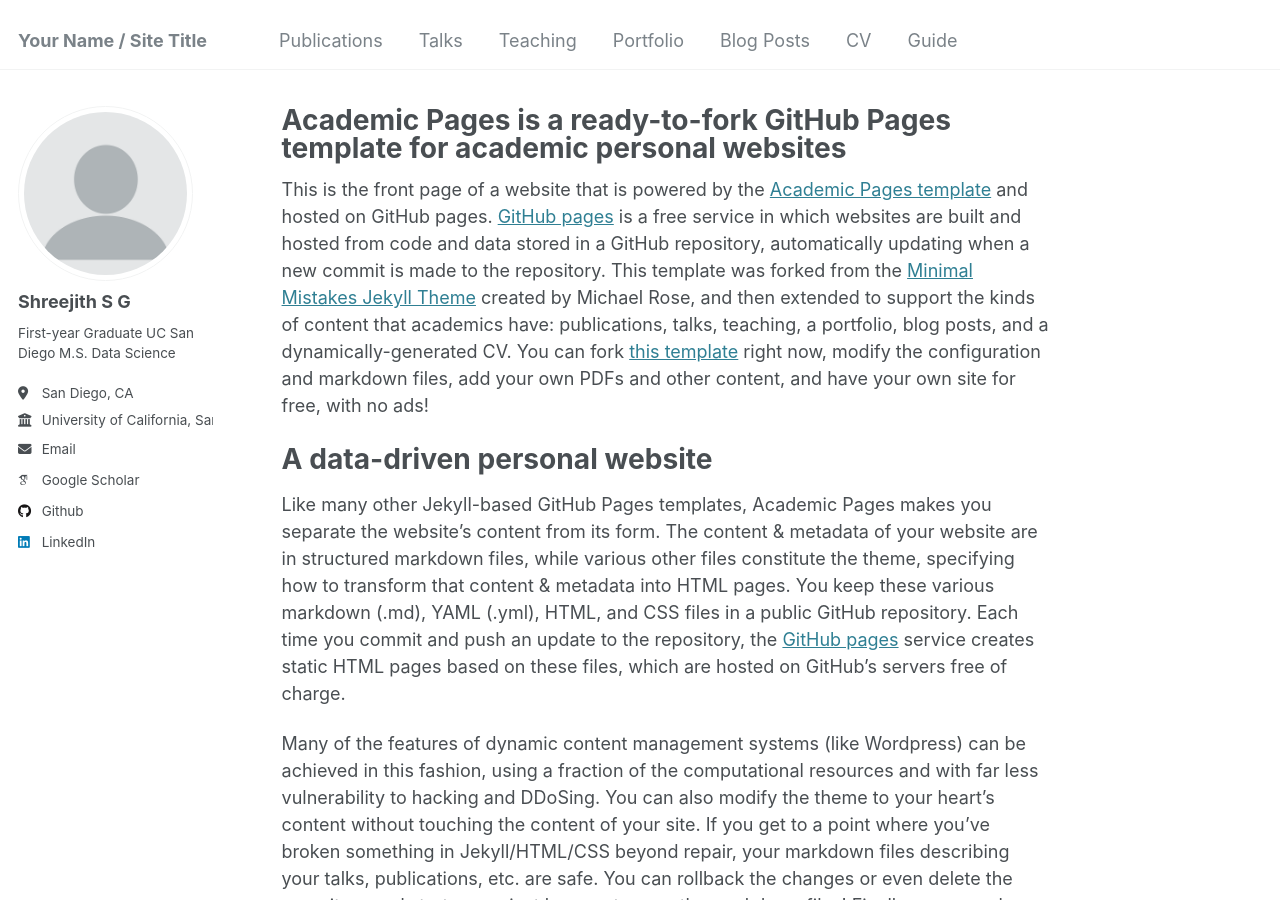
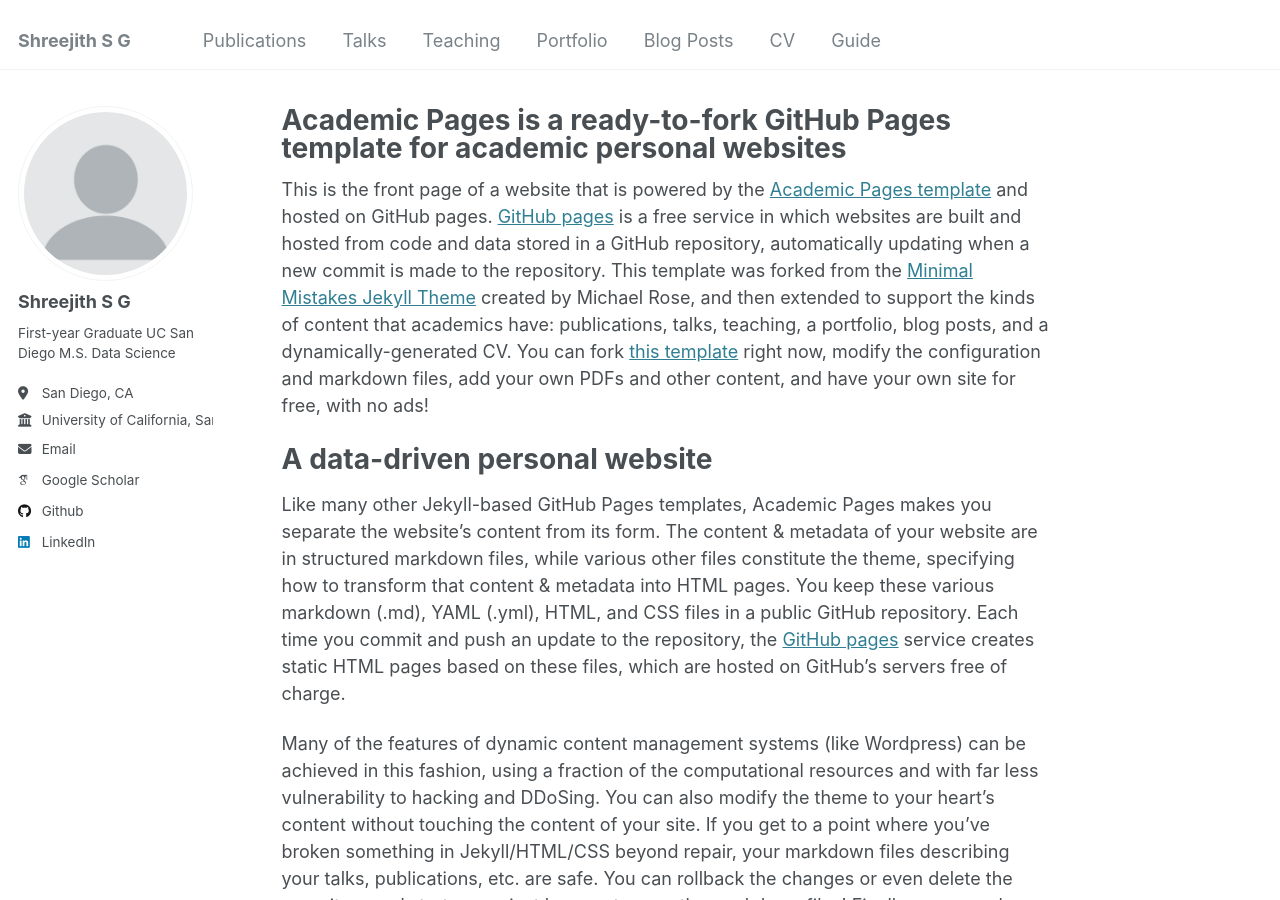
Before and after one commit to ShreejithSG/ShreejithSG.github.io, a Jekyll site: the page built from _pages/about.md, in a window 1280 px wide and 900 px high. Built offline with Jekyll 4.4.1, drawn with Linux system fonts in a browser that asks for light colours; some web fonts are replaced.

Commit message:
Update _config.yml

```diff
--- a/_config.yml
+++ b/_config.yml
@@ -8,7 +8,7 @@
 
 # Basic Site Settings
 locale                   : "en-US"
-title                    : "Your Name / Site Title"
+title                    : "Shreejith S G"
 title_separator          : "-"
 name                     : &name "Shreejith Suthraye Gokulnath"
 description              : &description "First-year Graduate UC San Diego M.S. Data Science"
```
